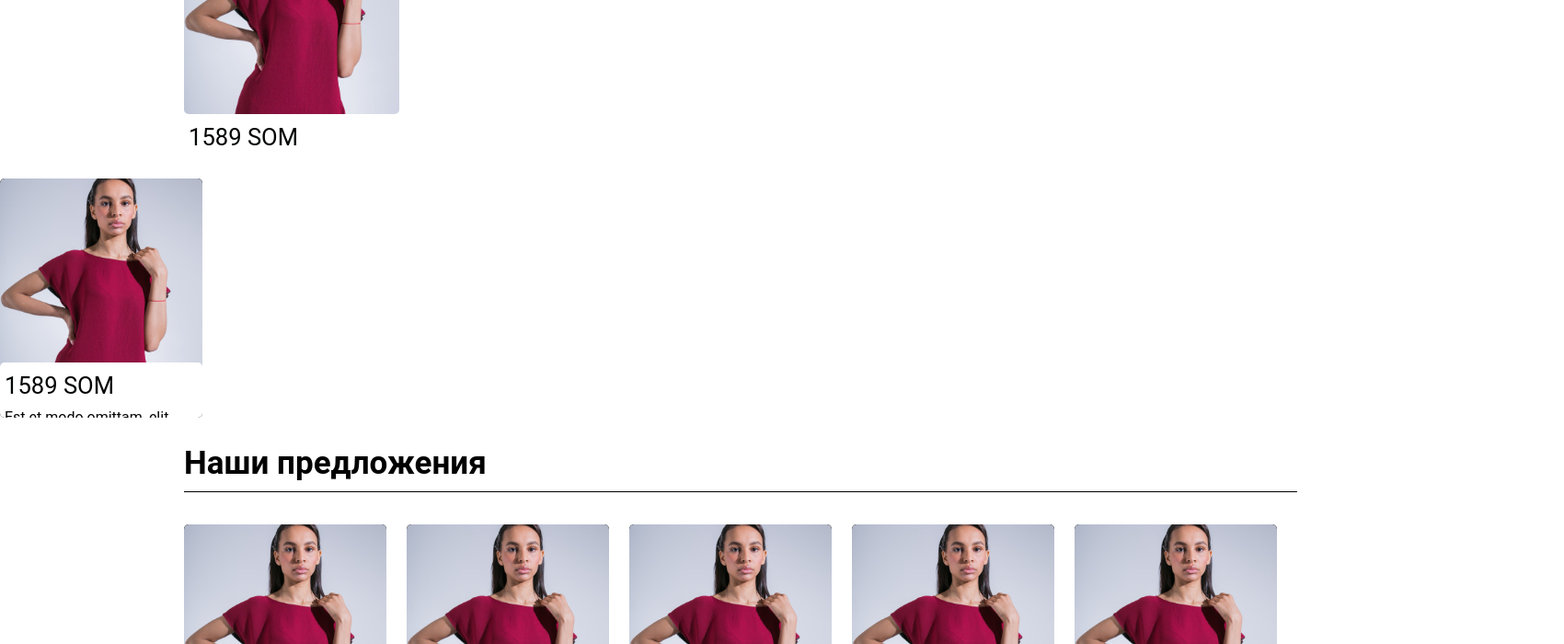
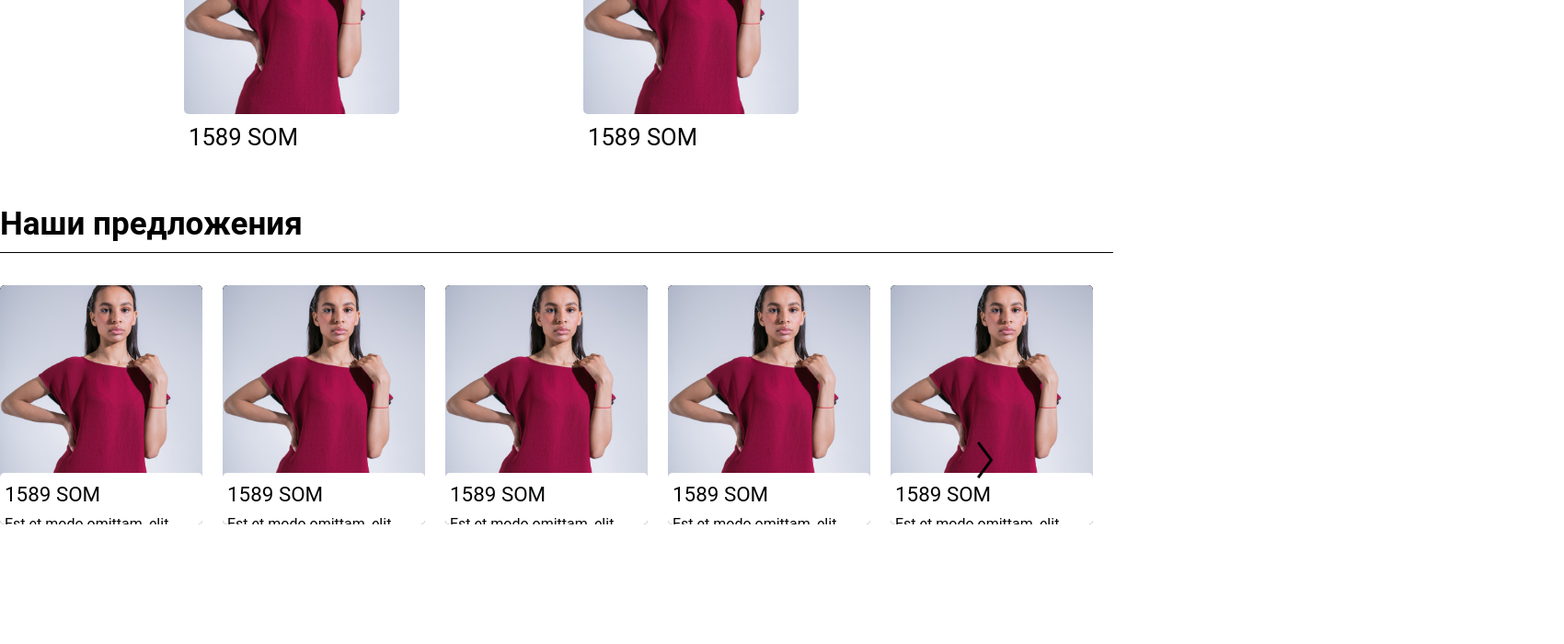
Before and after one commit to aizadazh/WOW-Group-project, a React (Create React App) app: page /Category in a window 1280 px wide. Shown: the part 240-940 px from the top of the page at 92% size, 1700 px wide, since content can reach past the window. After the commit the page ends 830 px from the top, so only its background shows below. Built offline with nearby package versions, Linux system fonts and the light colour scheme.

Commit message:
slider & ProductBox

```diff
--- a/package.json
+++ b/package.json
@@ -11,6 +11,7 @@
     "react-router-dom": "^5.0.1",
     "react-scripts": "3.0.1",
     "react-slick": "^0.24.0",
+    "slick-carousel": "^1.8.1",
     "styled-components": "^4.3.2"
   },
   "scripts": {
--- a/src/components/elements/CategoryСard.js
+++ b/src/components/elements/CategoryСard.js
@@ -1,8 +1,7 @@
 import React, { Component } from "react";
 import styled from "styled-components";
-import { Col } from "react-bootstrap";
+import { Col, Row } from "react-bootstrap";
 import { colors, font_size} from "../../Config/Var";
-//import { SmTitle} from "../../Config/Title";
 import ProdImg from "../../static/images/product.jpg";
 import { BtnProduct } from "./BtnProduct"
 
@@ -74,6 +73,7 @@ const SmTitle = styled.h2`
 export default class CategoryCard extends Component {
     render() {
         return (
+            <Row>
                 <Col sm={6} md={4} lg={3} xl={3}>
                     <CardContainer>
                         <ProductImage>
@@ -91,6 +91,7 @@ export default class CategoryCard extends Component {
                         </ProductTextCont>
                     </CardContainer>
                 </Col>
+            </Row>
         );
     }
 }
--- a/src/components/elements/PrcardinSlider.js
+++ b/src/components/elements/PrcardinSlider.js
@@ -51,7 +51,7 @@ const CardContainerSl = styled.div`
 const ProductImage = styled.div`
     border-radius: 5px;
     width: 220px;
-    height: 240px;
+    height: 260px;
     overflow: hidden;
 `;
 const Img = styled.img`
@@ -66,7 +66,7 @@ const SmTitle = styled.h2`
     margin-bottom: 10px;
     padding-left: 5px;
     font-family: 'Roboto';
-    font-size: 1.6rem;
+    font-size: 1.4rem;
     font-weight: 400;
     color: ${colors.dark_3}
 `;
--- /dev/null
+++ b/src/components/elements/ProductCardsBox.js
@@ -0,0 +1,37 @@
+import React, { Component } from "react";
+import styled from "styled-components";
+import { Container, Row, Col } from "react-bootstrap";
+//import { colors, font_size} from "../../Config/Var";
+import CategoryCard from "./CategoryСard";
+
+const ProductBox = styled.div`
+    display: flex;
+    flex-wrap: wrap;
+    align-items: flex-start;
+
+    width: 1000px;
+    heigth: 800px;
+
+`;
+
+export default class ProductCardBox extends Component {
+    render() {
+        return (
+            <Container>
+                 <ProductBox>
+                    <CategoryCard/>
+                    <CategoryCard/>
+
+                 </ProductBox>
+                <Row>
+                    <Col md={10} lg={10} xl={10}>
+
+                    </Col>
+                </Row>
+
+            </Container>
+
+
+        );
+    }
+}
--- a/src/components/elements/ProductSlider.js
+++ b/src/components/elements/ProductSlider.js
@@ -4,69 +4,40 @@ import styled from "styled-components";
 import { colors, font_size} from "../../Config/Var";
 import PrcardinSlider from "./PrcardinSlider";
 import { Container } from "react-bootstrap";
-// import SliderIconRight from "../../static/icons/rightt-chevron.png";
-// import SliderIconLeft from "../../static/icons/left-chevron.png";
-
-//import { Container } from "react-bootstrap";
-
-function SampleNextArrow(props) {
-    const { className, style, onClick } = props;
-    return (
-      <div
-        className={className}
-        style={{ ...style, }}
-        onClick={onClick}
-      />
-    );
-  }
-
-  function SamplePrevArrow(props) {
-    const { className, style, onClick } = props;
-    return (
-      <div
-        className={className}
-        style={{ ...style,
-                display: "block",
-                opacity: "0",
-                height: "40px",
-                width: "19px",
-
-                }}
-        onClick={onClick}
-      />
-    );
-  }
+import SliderIconRight from "../../static/icons/rightt-chevron.png";
+import SliderIconLeft from "../../static/icons/left-chevron.png";
 
 
 const GlobalSliderCont = styled.div `
-    margin: 0 200px;
-    width: 1500px;
+
+    display: flex;
+    justify-content: space-between;
 `;
 
 const PrslideContainer = styled.div`
     margin: 0;
     width: 1210px;
 `;
-// const SlideNext= styled.div`
-//     background: inherit;
-//     background-image: url(${SliderIconRight});
-//     background-size: cover !important;
-//     position: absolute;
-//     bottom: 52%;
-//     right: -18px;
-//     height: 40px;
-//     width: 19px;
-// `;
-// const SlidePrew= styled.div`
-//     background: inherit;
-//     background-image: url(${SliderIconLeft});
-//     background-size: cover !important;
-//     position: absolute;
-//     bottom: 52%;
-//     left: -20px;
-//     height: 40px;
-//     width: 19px;
-// `;
+const SlideNext= styled.div`
+    background: inherit;
+    background-size: cover !important;
+    position: absolute;
+    top: 90%;
+    right: 200px;
+    height: 40px;
+    width: 19px;
+    cursor: pointer;
+`;
+const SlidePrew= styled.div`
+    background: inherit;
+    background-size: cover !important;
+    position: absolute;
+    top: 90%;
+    left: 100px;
+    height: 40px;
+    width: 19px;
+    cursor: pointer;
+`;
 const SlTitle = styled.h2`
     font-family: Roboto;
     font-weight: 600;
@@ -77,35 +48,50 @@ const SlTitle = styled.h2`
     border-bottom: 1px solid ${colors.dark_1};
 `;
 
-export default class ProductSlider extends Component {
+
+export default class PreviousNextMethods extends Component {
+  constructor(props) {
+    super(props);
+    this.next = this.next.bind(this);
+    this.previous = this.previous.bind(this);
+  }
+  next() {
+    this.slider.slickNext();
+  }
+  previous() {
+    this.slider.slickPrev();
+  }
   render() {
     const settings = {
       infinite: true,
       speed: 500,
       slidesToShow: 5,
       slidesToScroll: 1,
-      nextArrow: <SampleNextArrow />,
-      prevArrow: <SamplePrevArrow />
     };
     return (
       <Container>
         <GlobalSliderCont>
+          <SlidePrew onClick={this.previous}>
+            <img src={SliderIconLeft} alt="prew" style={{ width: "100%" }}/>
+          </SlidePrew>
             <PrslideContainer>
               <SlTitle> Наши предложения</SlTitle>
-                    <Slider {...settings}>
-                        <PrcardinSlider/>
-                        <PrcardinSlider/>
-                        <PrcardinSlider/>
-                        <PrcardinSlider/>
-                        <PrcardinSlider/>
-                        <PrcardinSlider/>
-                        <PrcardinSlider/>
-                        <PrcardinSlider/>
+              <Slider ref={c => (this.slider = c)} {...settings}>
+                    <PrcardinSlider key={1}/>
+                    <PrcardinSlider key={2}/>
+                    <PrcardinSlider key={3}/>
+                    <PrcardinSlider key={4}/>
+                    <PrcardinSlider key={5}/>
+                    <PrcardinSlider key={6}/>
+                    <PrcardinSlider key={7}/>
+                    <PrcardinSlider key={8}/>
               </Slider>
             </PrslideContainer>
+            <SlideNext onClick={this.next} >
+              <img src={SliderIconRight} alt="next" style={{ width: "100%" }}/>
+            </SlideNext>
         </GlobalSliderCont>
       </Container>
-
     );
   }
 }
--- a/src/components/layout/CategoryContent.js
+++ b/src/components/layout/CategoryContent.js
@@ -1,7 +1,6 @@
 import React, { Component } from "react";
 import { Container } from "react-bootstrap";
-import CategoryCard from "../elements/CategoryСard";
-import PrcardinSlider from "../elements/PrcardinSlider";
+import ProductCardBox from "../elements/ProductCardsBox";
 import ProductSlider from "../elements/ProductSlider"
 
 
@@ -9,8 +8,7 @@ export default class CategoryContent extends Component {
     render(){
       return (
         <Container>
-            <CategoryCard/>
-            <PrcardinSlider/>
+            <ProductCardBox/>
             <ProductSlider/>
         </Container>
       );
--- a/src/components/layout/Layout.js
+++ b/src/components/layout/Layout.js
@@ -19,6 +19,7 @@ class Layout extends Component {
 }
 const Content = styled.div`
   margin: 0 auto;
+  width: 1292px;
 `
 
 export default Layout;
--- a/src/pages/Category.js
+++ b/src/pages/Category.js
@@ -3,7 +3,7 @@ import CategoryContent from "../components/layout/CategoryContent";
 import Layout from "../components/layout/Layout";
 
 
-class CategoryPage extends Component{
+export default class CategoryPage extends Component{
   render(){
     return (
       <Layout>
@@ -12,5 +12,3 @@ class CategoryPage extends Component{
     )
   }
 }
-
-export default CategoryPage;
```
Also changed, not shown: 1 other file (tests, documents, lock files or other folders). Lines whose indentation alone changed are shown as unchanged.
